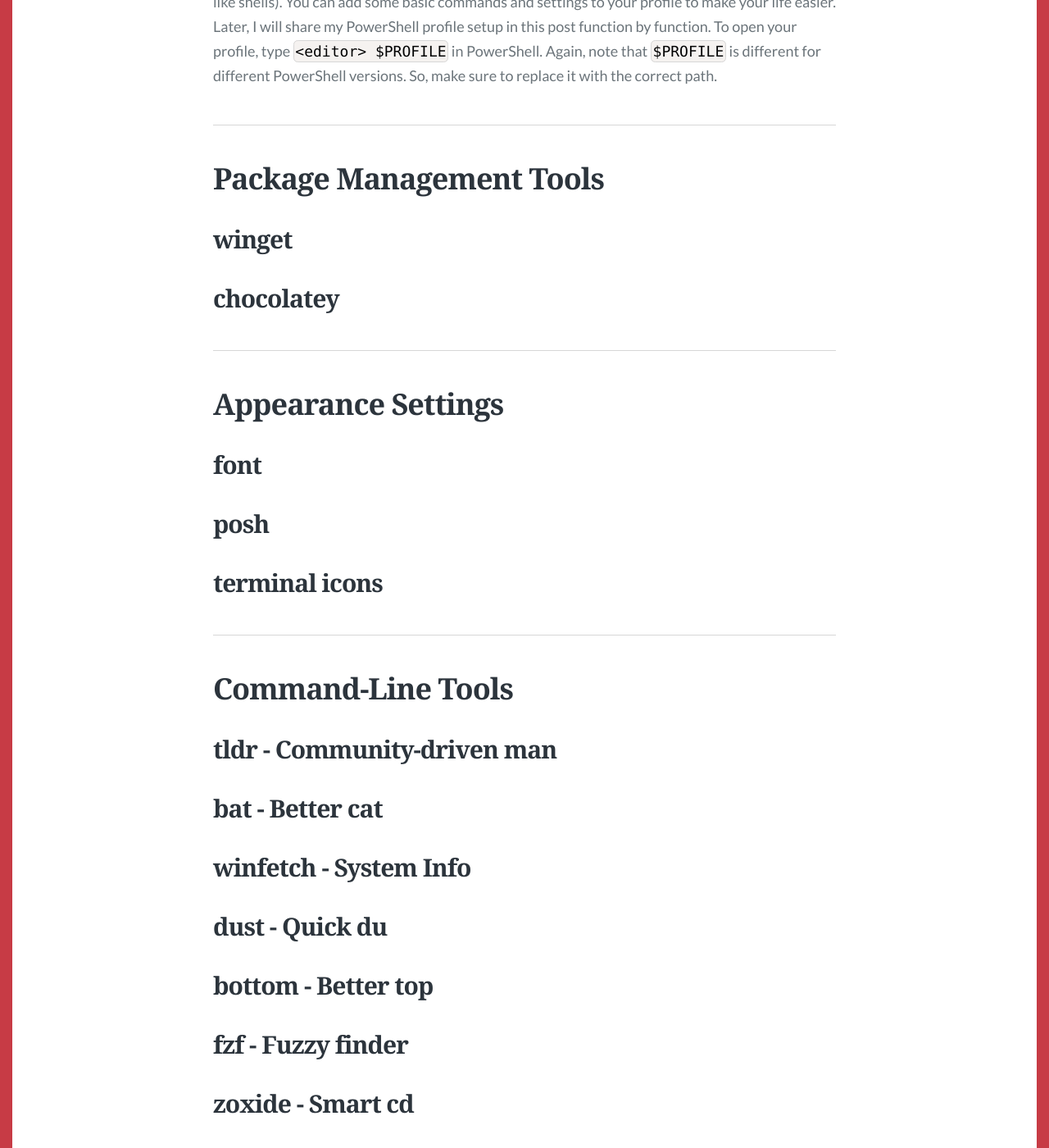
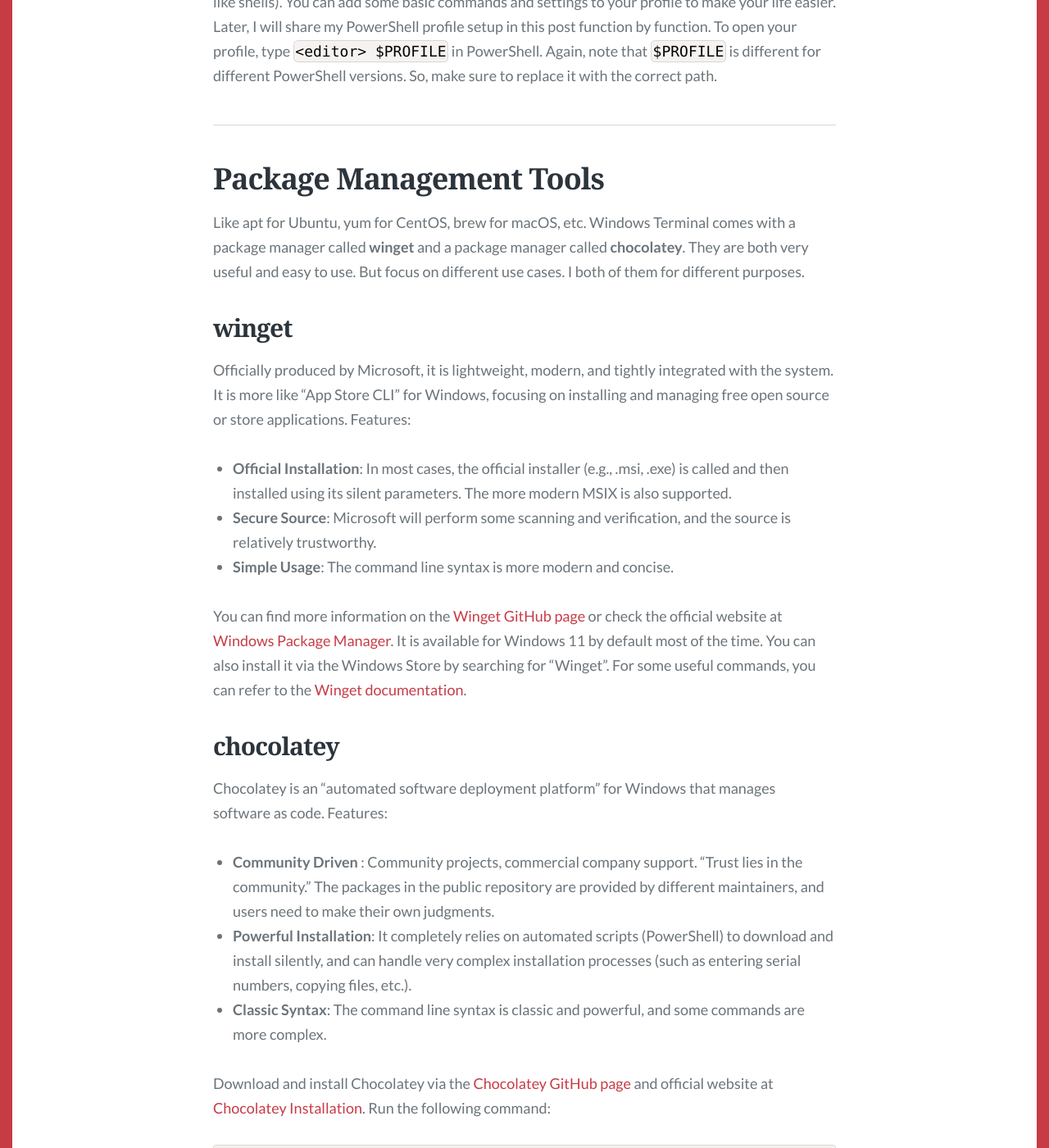
Before and after one commit to HuRuilizhen/HuRuilizhen.github.io, a Jekyll site: the page built from _posts/2025-10-16-windows-production-tools.md, in a window 1280 px wide and 1400 px high, scrolled down 7440 px. Shown: the whole window at 82% size. Built offline with Jekyll 4.4.1, drawn with Linux system fonts in a browser that asks for light colours; some web fonts are replaced; comment, search, counter and statistics services are not loaded; some of the changed text lies outside the part shown.

Commit message:
snap(win_prod_tool): finish package management tool part draft

````diff
--- a/_posts/2025-10-16-windows-production-tools.md
+++ b/_posts/2025-10-16-windows-production-tools.md
@@ -219,9 +219,29 @@
 
 # Package Management Tools
 
+Like apt for Ubuntu, yum for CentOS, brew for macOS, etc. Windows Terminal comes with a package manager called **winget** and a package manager called **chocolatey**. They are both very useful and easy to use. But focus on different use cases. I both of them for different purposes.
+
 ## winget
 
+Officially produced by Microsoft, it is lightweight, modern, and tightly integrated with the system. It is more like "App Store CLI" for Windows, focusing on installing and managing free open source or store applications. Features:
+- **Official Installation**: In most cases, the official installer (e.g., .msi, .exe) is called and then installed using its silent parameters. The more modern MSIX is also supported.
+- **Secure Source**: Microsoft will perform some scanning and verification, and the source is relatively trustworthy.
+- **Simple Usage**: The command line syntax is more modern and concise.
+
+You can find more information on the [Winget GitHub page](https://github.com/microsoft/winget-cli) or check the official website at [Windows Package Manager](https://learn.microsoft.com/en-us/windows/package-manager/). It is available for Windows 11 by default most of the time. You can also install it via the Windows Store by searching for "Winget". For some useful commands, you can refer to the [Winget documentation](https://learn.microsoft.com/en-us/windows/package-manager/winget/install?source=recommendations).
+
 ## chocolatey
+
+Chocolatey is an "automated software deployment platform" for Windows that manages software as code. Features:
+- **Community Driven** : Community projects, commercial company support. "Trust lies in the community." The packages in the public repository are provided by different maintainers, and users need to make their own judgments.
+- **Powerful Installation**: It completely relies on automated scripts (PowerShell) to download and install silently, and can handle very complex installation processes (such as entering serial numbers, copying files, etc.).
+- **Classic Syntax**: The command line syntax is classic and powerful, and some commands are more complex.
+
+Download and install Chocolatey via the [Chocolatey GitHub page](https://github.com/chocolatey/chocolatey) and official website at [Chocolatey Installation](https://chocolatey.org/install).  Run the following command:
+
+```powershell
+Set-ExecutionPolicy Bypass -Scope Process -Force; [System.Net.ServicePointManager]::SecurityProtocol = [System.Net.ServicePointManager]::SecurityProtocol -bor 3072; iex ((New-Object System.Net.WebClient).DownloadString('https://community.chocolatey.org/install.ps1'))
+```
 
 ---
 
````
